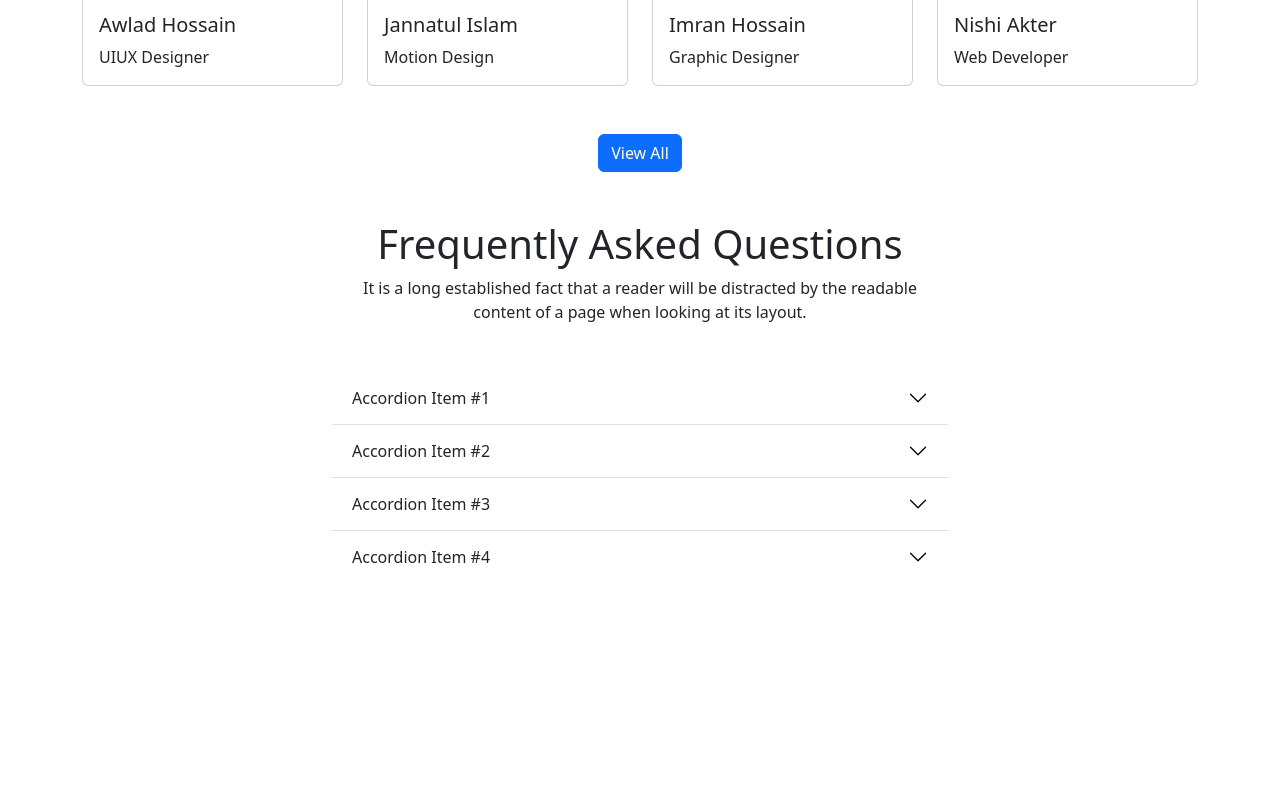
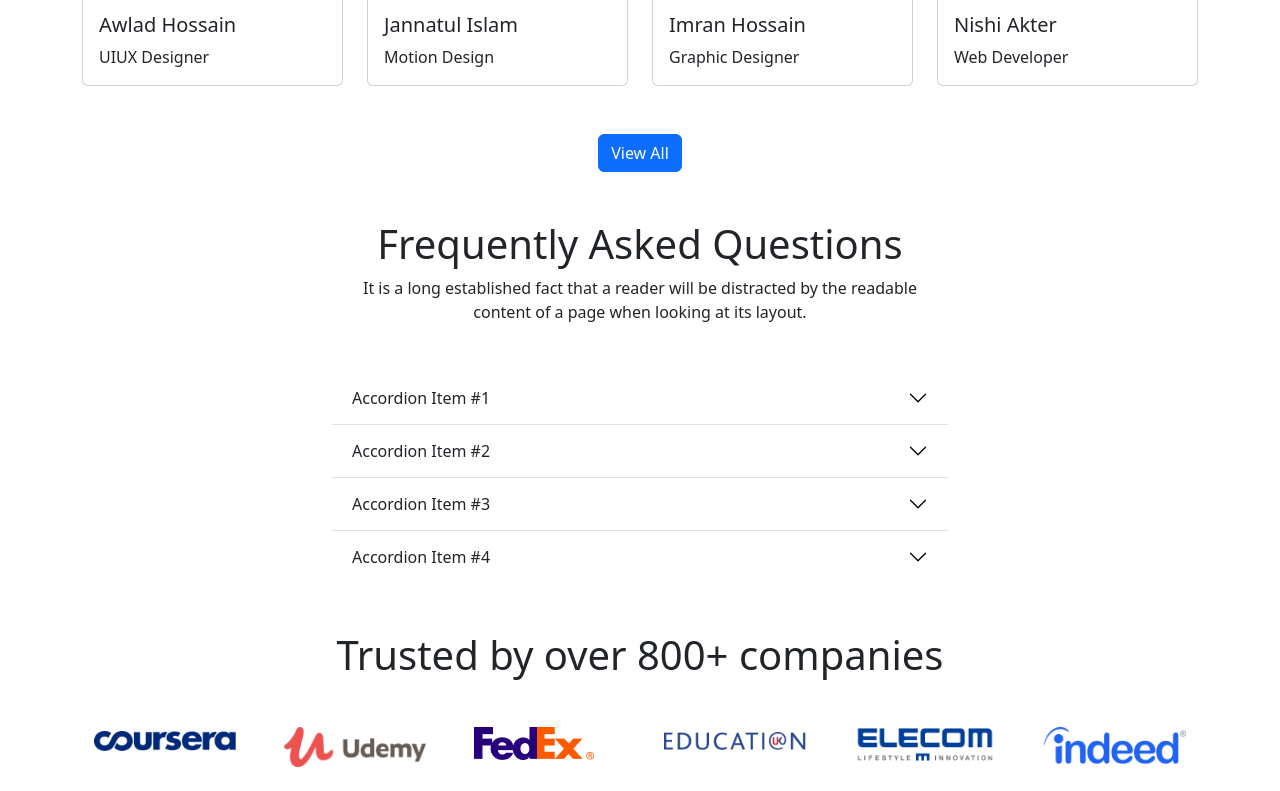
Before and after one commit to SHOUROV-HASAN-CSE/Tech-Indoor, a plain HTML site: page index.html in a window 1280 px wide. Shown: the part 2025-2816 px from the top of the page. Before the commit the page ends 2608 px from the top, so only its background shows below. Drawn offline with nearby package versions, Linux system fonts and the light colour scheme.

Commit message:
Trusted Company Section Added

```diff
--- a/index.html
+++ b/index.html
@@ -316,6 +316,35 @@
         </div>
       </section>
       <!-- Frequently Asked Questions Section End -->
+
+      <!-- Trusted Company Section Start -->
+      <section class="container mt-5 d-none d-lg-block">
+        <div class="text-center">
+          <h1>Trusted by over 800+ companies</h1>
+        </div>
+        <div class="row mt-4 ">
+          <div class="col p-4">
+            <img class="img-fluid" src="images/company/company-1.png" alt="">
+          </div>
+          <div class="col-2 p-4">
+            <img class="img-fluid" src="images/company/company-2.png" alt="">
+          </div>
+          <div class="col-2 p-4">
+            <img class="img-fluid" src="images/company/company-3.png" alt="">
+          </div>
+          <div class="col-2 p-4">
+            <img class="img-fluid" src="images/company/company-4.png" alt="">
+          </div>
+          <div class="col-2 p-4">
+            <img class="img-fluid" src="images/company/company-5.png" alt="">
+          </div>
+          <div class="col-2 p-4">
+            <img class="img-fluid" src="images/company/company-6.png" alt="">
+          </div>
+        </div>
+      </section>
+      <!-- Trusted Company Section End -->
+
     </main>
     <!-- Main Section End-->
 
```
